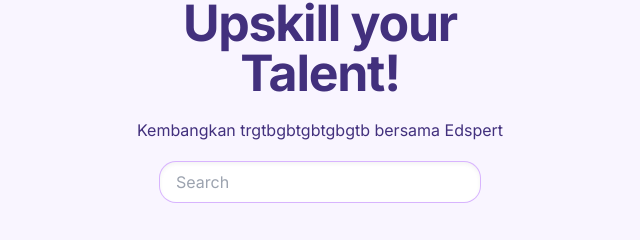
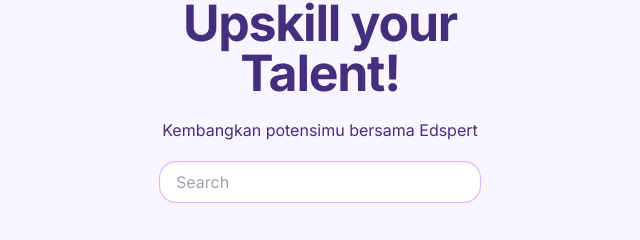
Before and after one commit to faizakmalz/FazaEdspertWeb, a website: page index.html in a window 1280 px wide. Shown: the part 200-440 px from the top of the page, 320-960 px from the left. Drawn offline with nearby package versions, Linux system fonts and the light colour scheme.

Commit message:
third commit

```diff
--- a/index.html
+++ b/index.html
@@ -76,7 +76,7 @@
                     <div id="headline" class="m-5">
                         <h1 class="text-[50px] text-center leading-none text tracking-tight font-bold text-[#42307D]">Upskill your Talent!</h1>
                     </div><div id="subtitle2" class="">
-                        <h2 class="text-16px text-[#42307D]">Kembangkan trgtbgbtgbtgbgtb bersama Edspert</h2>
+                        <h2 class="text-16px text-[#42307D]">Kembangkan potensimu bersama Edspert</h2>
                     </div>
                     <div class="m-5 flex flex-row gap-3" >
                         <input type="search" placeholder="Search" class=" transition-all ring-purple-300 w-[320px] ring-1 shadow-inner hover:ring-1 hover:ring-purple-500 outline-none focus:ring-1 focus:ring-purple-500 focus:border-transparent rounded-[16px] px-4 py-2">
```
